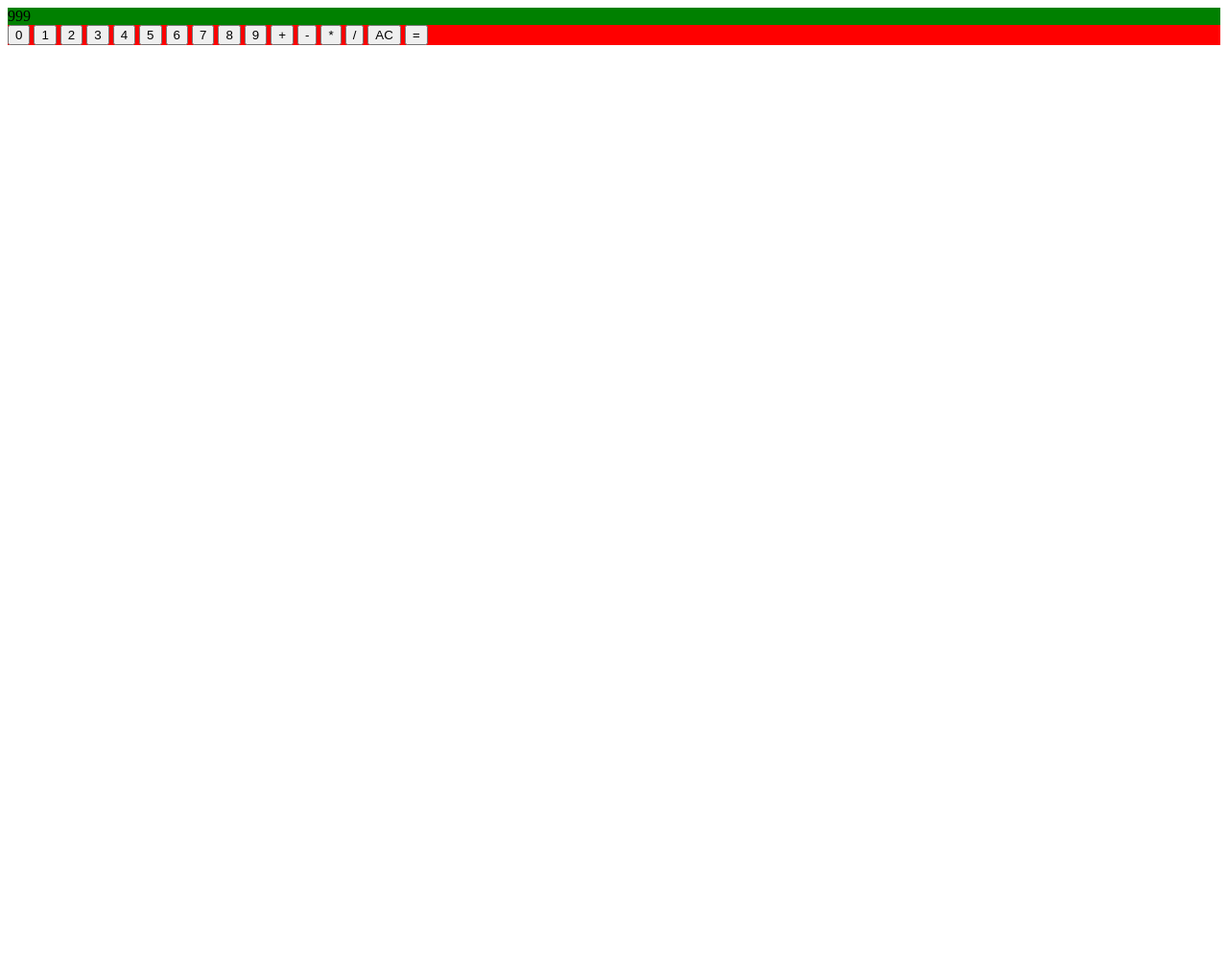
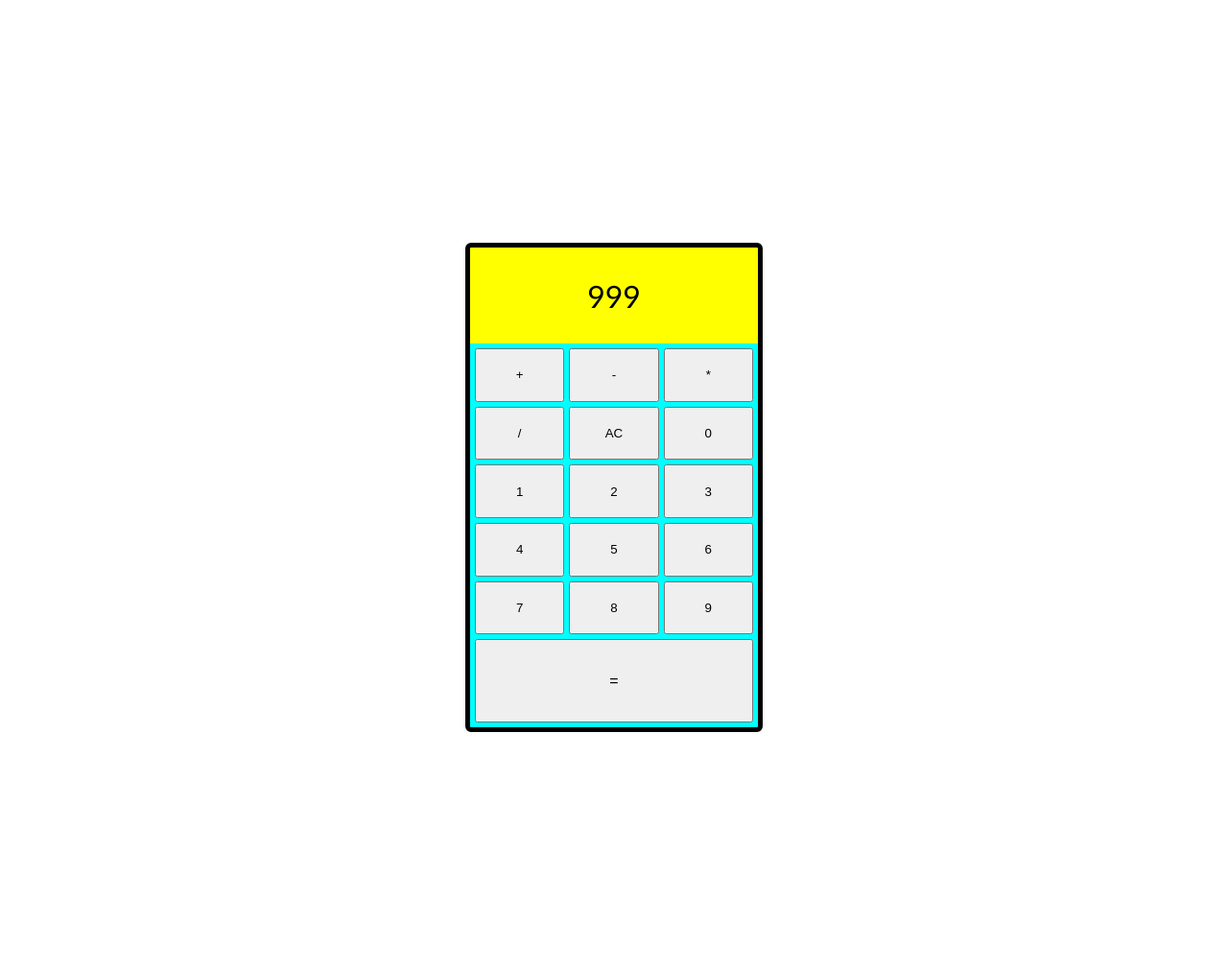
Before and after one commit to Boinias/Calculator, a plain HTML site: page index.html in a window 1280 px wide. Shown: the whole page at 96% size. Before the commit the page ends 800 px from the top, so only its background shows below. Drawn offline with Linux system fonts and the light colour scheme.

Commit message:
Calculator design made

```diff
--- a/index.html
+++ b/index.html
@@ -11,29 +11,50 @@
 
 <body>
 
-<div ID="calculator">
+    <div ID="verticalPageOne"></div>
 
-    <div ID="answer">999</div>
 
-    <button class="digits" ID="Zero" type="button">0</button>
-    <button class="digits" ID="One" type="button">1</button>
-    <button class="digits" ID="Two" type="button">2</button>
-    <button class="digits" ID="Three" type="button">3</button>
-    <button class="digits" ID="Four" type="button">4</button>
-    <button class="digits" ID="Five" type="button">5</button>
-    <button class="digits" ID="Six" type="button">6</button>
-    <button class="digits" ID="Seven" type="button">7</button>
-    <button class="digits" ID="Eight" type="button">8</button>
-    <button class="digits" ID="Nine" type="button">9</button>
+    <div ID="HorizontalStructure">
 
-    <button class="operators "ID="Plus" type="button">+</button>
-    <button class="operators "ID="Minus" type="button">-</button>
-    <button class="operators "ID="Multiply" type="button">*</button>
-    <button class="operators "ID="Divide" type="button">/</button>
+    <div ID="horizontalPageOne"></div>
 
-    <button class="specials "ID="Clear All" type="button">AC</button>
-    <button class="specials "ID="Equals" type="button">=</button>
+
+    <div ID="calculator">
+
+    <div ID="display"><span ID="answerText">999</span></div>
+
+    <div ID="buttonsStructure">
+
+    <button class="buttons" class="operators "ID="Plus" type="button">+</button>
+    <button class="buttons" class="operators "ID="Minus" type="button">-</button>
+    <button class="buttons" class="operators "ID="Multiply" type="button">*</button>
+    <button class="buttons" class="operators "ID="Divide" type="button">/</button>
+    <button class="buttons" class="specials "ID="Clear All" type="button">AC</button>
+
+    <button class="buttons" class="digits" ID="Zero" type="button">0</button>
+    <button class="buttons" class="digits" ID="One" type="button">1</button>
+    <button class="buttons" class="digits" ID="Two" type="button">2</button>
+    <button class="buttons" class="digits" ID="Three" type="button">3</button>
+    <button class="buttons" class="digits" ID="Four" type="button">4</button>
+    <button class="buttons" class="digits" ID="Five" type="button">5</button>
+    <button class="buttons" class="digits" ID="Six" type="button">6</button>
+    <button class="buttons" class="digits" ID="Seven" type="button">7</button>
+    <button class="buttons" class="digits" ID="Eight" type="button">8</button>
+    <button class="buttons" class="digits" ID="Nine" type="button">9</button>
+
+    <button class="buttons" class="specials "ID="Equals" type="button">=</button>
+
+    </div>
+    </div>
+
+
+    <div ID="horizontalPageTwo"></div>
+    </div>
+
+
+    <div ID="verticalPageTwo"></div>
 
 </div>
+
 </body>
 </html>
--- a/styles.css
+++ b/styles.css
@@ -1,7 +1,68 @@
-#calculator {
-    background-color: red
+#verticalPageOne {
+    min-height: 250px;
 }
 
-#answer {
-    background-color: green
+#HorizontalStructure {
+    display: flex;
+    flex-direction: row;
+    justify-content: space-between;
 }
+
+#HorizontalpageOne {
+    flex: 1 1 0;
+}
+
+#HorizontalpageTwo {
+    flex: 1 1 0;
+}
+
+#verticalPageTwo {
+    min-height: 250px;
+}
+
+
+
+
+
+#calculator {
+    justify-content: flex-start;
+    display: flex;
+    flex-direction: column;
+    width: 300px;
+    height: 500px;
+    border-radius: 1px;
+    outline: 5px solid black;
+    background-color: white;
+}
+
+#display {
+    background-color: yellow;
+    min-height: 100px;
+    display: flex;
+    align-items: center;
+    justify-content: center;
+}
+
+#answerText {
+    font-size: 200%;
+    font-family:'Gill Sans', 'Gill Sans MT', Calibri, 'Trebuchet MS', sans-serif
+}
+
+#buttonsStructure {
+    background-color: aqua;
+    display: grid;
+    flex: 1;
+    grid-template-columns: 4fr 4fr 4fr;
+    padding: 5px;
+    row-gap: 5px;
+    column-gap: 5px
+}
+
+#Equals {
+  padding: 15px 32px;
+  text-align: center;
+  text-decoration: none;
+  display: inline-block;
+  font-size: 16px;
+  grid-column: span 3;
+}
```
